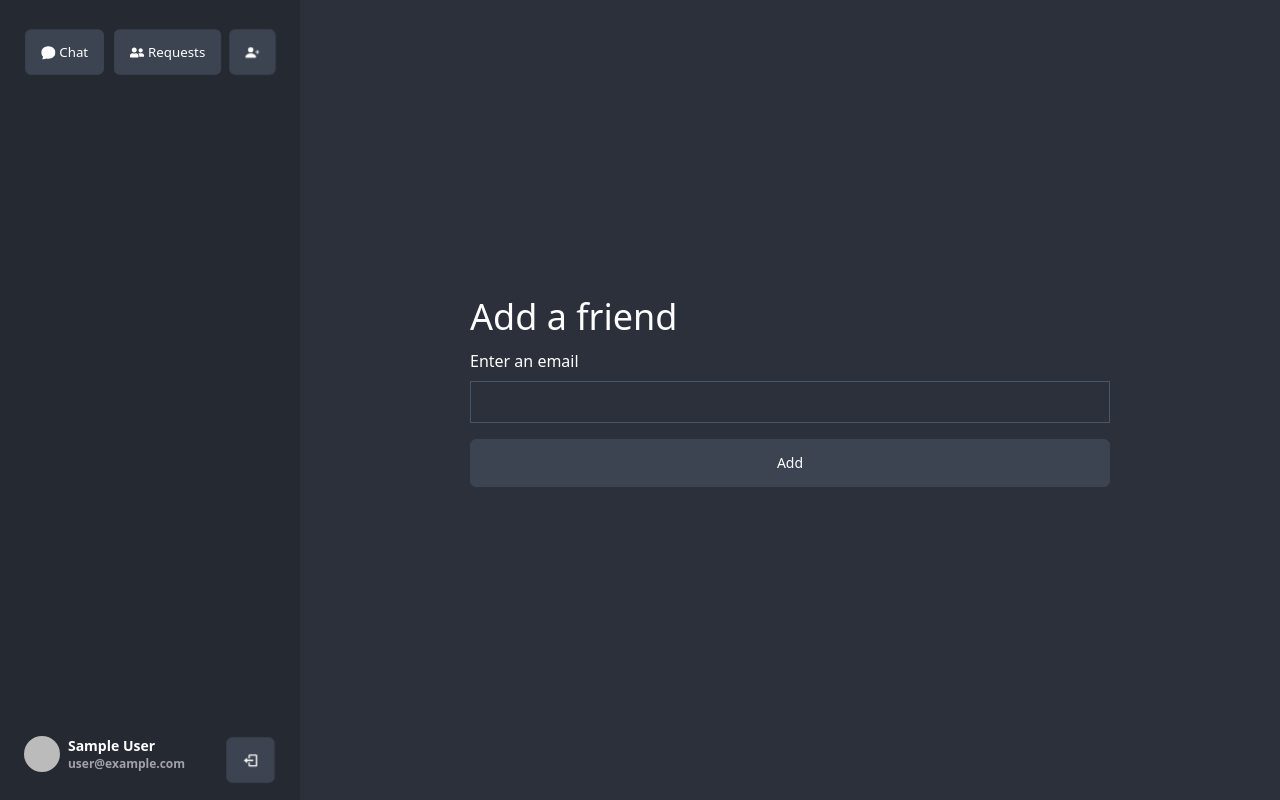
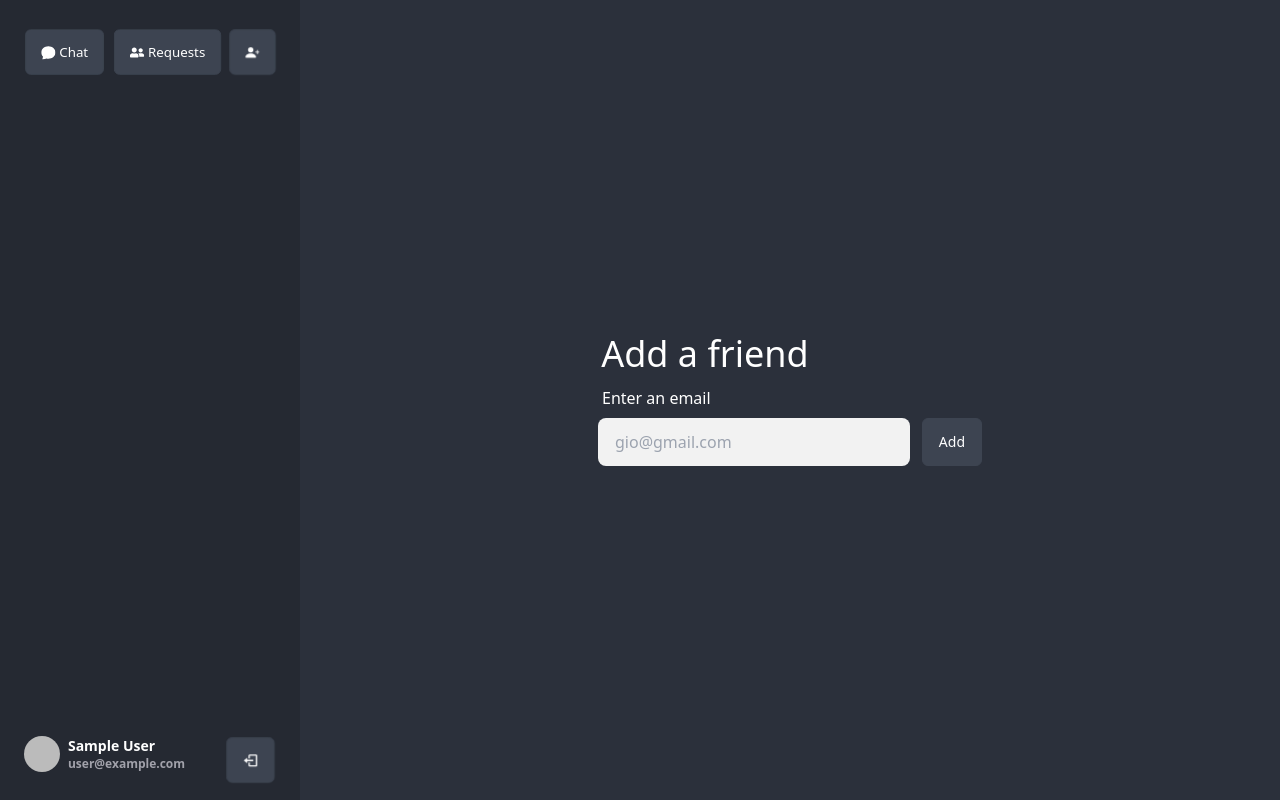
Before and after one commit to gio-palagashvili/messenger_2, a Next.js app: page /home/add in a window 1280 px wide. Built offline with nearby package versions, Linux system fonts and the light colour scheme; no server answers; sample sign-in values are in the browser's storage.

Commit message:
requests, alerts & reuseable input

```diff
--- a/src/app/(auth)/login/page.tsx
+++ b/src/app/(auth)/login/page.tsx
@@ -24,7 +24,7 @@ const page = ({}) => {
 
   return (
     <div className="w-full h-full flex justify-center place-items-center">
-      <div className="w-96 flex place-items-center flex-col gap-5 p-12 bg-zinc-800 rounded-md h-[500px] justify-center">
+      <div className="w-96 flex place-items-center flex-col gap-5 p-12 h-[500px] justify-center">
         <div className="h-16 w-16">
           <Image src={logo} alt="logo" referrerPolicy="no-referrer" />
         </div>
--- a/src/components/AddFriend.tsx
+++ b/src/components/AddFriend.tsx
@@ -7,45 +7,36 @@ import { ZodError } from "zod";
 import { useForm } from "react-hook-form";
 import { zodResolver } from "@hookform/resolvers/zod";
 import { FormData } from "@/types/zod";
-import Toast from "./ui/Toast";
-import { error } from "console";
+import Toast from "@/components/ui/Toast";
+import Input from "@/components/ui/Input";
 
 interface AddFriendButtonProps {}
 
 const AddFriendButton: FC<AddFriendButtonProps> = ({}) => {
   const [complete, setComplete] = useState<boolean>(false);
-  const [shouldShow, setShouldShow] = useState<boolean>(false);
   const {
     register,
     handleSubmit,
     setError,
-    formState: { errors, isSubmitting, isLoading },
     clearErrors,
+    formState: { errors, isSubmitting },
   } = useForm<FormData>({
     resolver: zodResolver(validateFriend),
   });
-  const toast = () => {
-    return (
-      <Toast
-        setShouldShow={setShouldShow}
-        error={{ error: "id", text: `${errors.email?.message}` }}
-        variant={"error"}
-      />
-    );
-  };
   const addFriend = async (email: string) => {
+    setComplete(false);
     try {
-      const valid = validateFriend.parse({ email });
+      validateFriend.parse({ email });
       await axios.post("/api/friends/add", {
         email: email,
       });
 
-      clearErrors("email");
       setComplete(true);
     } catch (error: any) {
-      setShouldShow(true);
       if (error instanceof ZodError) {
+        // ??
         setError("email", { message: "invalid email" });
+        clearErrors("email");
         return;
       }
       if (error instanceof AxiosError) {
@@ -60,33 +51,37 @@ const AddFriendButton: FC<AddFriendButtonProps> = ({}) => {
   };
 
   return (
-    <div className="w-full flex flex-col gap-3">
-      <h1 className="text-4xl bold">Add a friend</h1>
+    <div className="w-full flex flex-col place-items-center justify-center">
+      <div className="w-[90%] flex flex-col gap-3 lg:w-[60%]">
+        <h1 className="text-4xl bold ml-[0.20rem]">Add a friend</h1>
         <form
           className="flex flex-col gap-4 w-full"
           onSubmit={handleSubmit(onSubmit)}
         >
-        <div className="flex flex-col gap-2">
-          <label htmlFor="email">Enter an email</label>
-          <input
+          <div className="flex flex-col gap-2 w-full">
+            <label htmlFor="email" className="ml-1">
+              Enter an email
+            </label>
+            <div className="flex gap-3 w-full">
+              <Input
                 type="text"
                 {...register("email")}
-            className="bg-transparent border-slate-600 border p-2 outline-none"
+                placeholder="gio@gmail.com"
               />
+              <Button isLoading={isSubmitting}>Add</Button>
             </div>
-        <Button isLoading={isSubmitting}>Add</Button>
+          </div>
           {errors.email ? (
             <Toast
-            setShouldShow={setShouldShow}
               error={{ error: "id", text: `${errors.email?.message}` }}
               variant={"error"}
             />
-        ) : (
-          ""
-        )}
-
-        <p>{complete ? "sent friend request" : ""}</p>
+          ) : null}
+          {complete ? (
+            <Toast variant={"success"} completeMessage="friend request sent" />
+          ) : null}
         </form>
+      </div>
     </div>
   );
 };
--- a/src/components/ui/Input.tsx
+++ b/src/components/ui/Input.tsx
@@ -1,12 +1,12 @@
-import { FC, InputHTMLAttributes } from "react";
+import { FC, InputHTMLAttributes, forwardRef } from "react";
 import { cn } from "@/lib/utils";
 import { cva, VariantProps } from "class-variance-authority";
 
 export const inputVariants = cva("", {
   variants: {
     variant: {
-      default: "bg-zinc-900 text-white hover:bg-zinc-700",
-      ghost: "bg-transparent hover:text-slate-900 hover:bg-slate-200",
+      default: "input w-full bg-base-200",
+      ghost: "input input-ghost",
     },
   },
   defaultVariants: {
@@ -21,21 +21,22 @@ interface InputProps
   showLoading?: boolean;
 }
 
-const Input: FC<InputProps> = ({
-  className,
-  children,
-  showLoading = true,
-  variant,
-  isLoading,
-  ...props
-}) => {
+const Input: FC<InputProps> = forwardRef<HTMLInputElement, InputProps>(
+  (
+    { className, children, showLoading = true, variant, isLoading, ...props },
+    ref
+  ) => {
     return (
       <input
         className={cn(inputVariants({ variant, className }))}
         disabled={isLoading}
+        ref={ref}
         {...props}
       />
     );
-};
+  }
+);
+
+Input.displayName = "Input";
 
 export default Input;
--- a/src/components/ui/Nav.tsx
+++ b/src/components/ui/Nav.tsx
@@ -43,6 +43,7 @@ const Nav: FC<NavProps> = ({ session }) => {
             className="rounded-full"
             placeholder="empty"
             fill={true}
+            sizes="0"
             src={session.user.image as string}
             alt="Your profile picture"
           />
--- a/src/components/ui/Toast.tsx
+++ b/src/components/ui/Toast.tsx
@@ -1,15 +1,7 @@
 "use client";
 import { cn } from "@/lib/utils";
 import { cva, VariantProps } from "class-variance-authority";
-import {
-  Dispatch,
-  FC,
-  HTMLAttributes,
-  ReactNode,
-  SetStateAction,
-  useEffect,
-  useState,
-} from "react";
+import { FC, HTMLAttributes, ReactNode, useEffect, useState } from "react";
 import { motion } from "framer-motion";
 
 export const toastVariant = cva(
@@ -32,22 +24,34 @@ export interface ToastProps
     VariantProps<typeof toastVariant> {
   icon?: ReactNode;
   children?: ReactNode;
-  error: ToastError | undefined;
-  setShouldShow: Dispatch<SetStateAction<boolean>>;
+  completeMessage?: string;
+  error?: ToastError;
+  // setShouldShow: Dispatch<SetStateAction<boolean>>;
 }
 
 const Toast: FC<ToastProps> = ({
   className,
   children,
   variant,
+  completeMessage,
   error,
   size,
   ...props
 }) => {
+  const [show, setShow] = useState(true);
+
+  useEffect(() => {
+    const timeout = setTimeout(() => {
+      setShow(false);
+    }, 2000);
+
+    return () => clearTimeout(timeout);
+  }, []);
+
   return (
     <motion.div
       initial={{ opacity: 0 }}
-      animate={{ opacity: 1 }}
+      animate={{ opacity: show ? 1 : 0 }}
       transition={{ duration: 0.5 }}
     >
       {error ? (
@@ -76,7 +80,33 @@ const Toast: FC<ToastProps> = ({
             <span>Error! {error.text}</span>
           </div>
         </div>
-      ) : null}
+      ) : (
+        <div
+          className={cn(toastVariant({ variant, size, className }))}
+          {...props}
+        >
+          <div>
+            {variant == "success" ? (
+              <svg
+                xmlns="http://www.w3.org/2000/svg"
+                className="stroke-current flex-shrink-0 h-6 w-6"
+                fill="none"
+                viewBox="0 0 24 24"
+              >
+                <path
+                  strokeLinecap="round"
+                  strokeLinejoin="round"
+                  strokeWidth="2"
+                  d="M9 12l2 2 4-4m6 2a9 9 0 11-18 0 9 9 0 0118 0z"
+                />
+              </svg>
+            ) : (
+              props.icon
+            )}
+            <span>{completeMessage}</span>
+          </div>
+        </div>
+      )}
     </motion.div>
   );
 };
```
Lines whose indentation alone changed are shown as unchanged.
